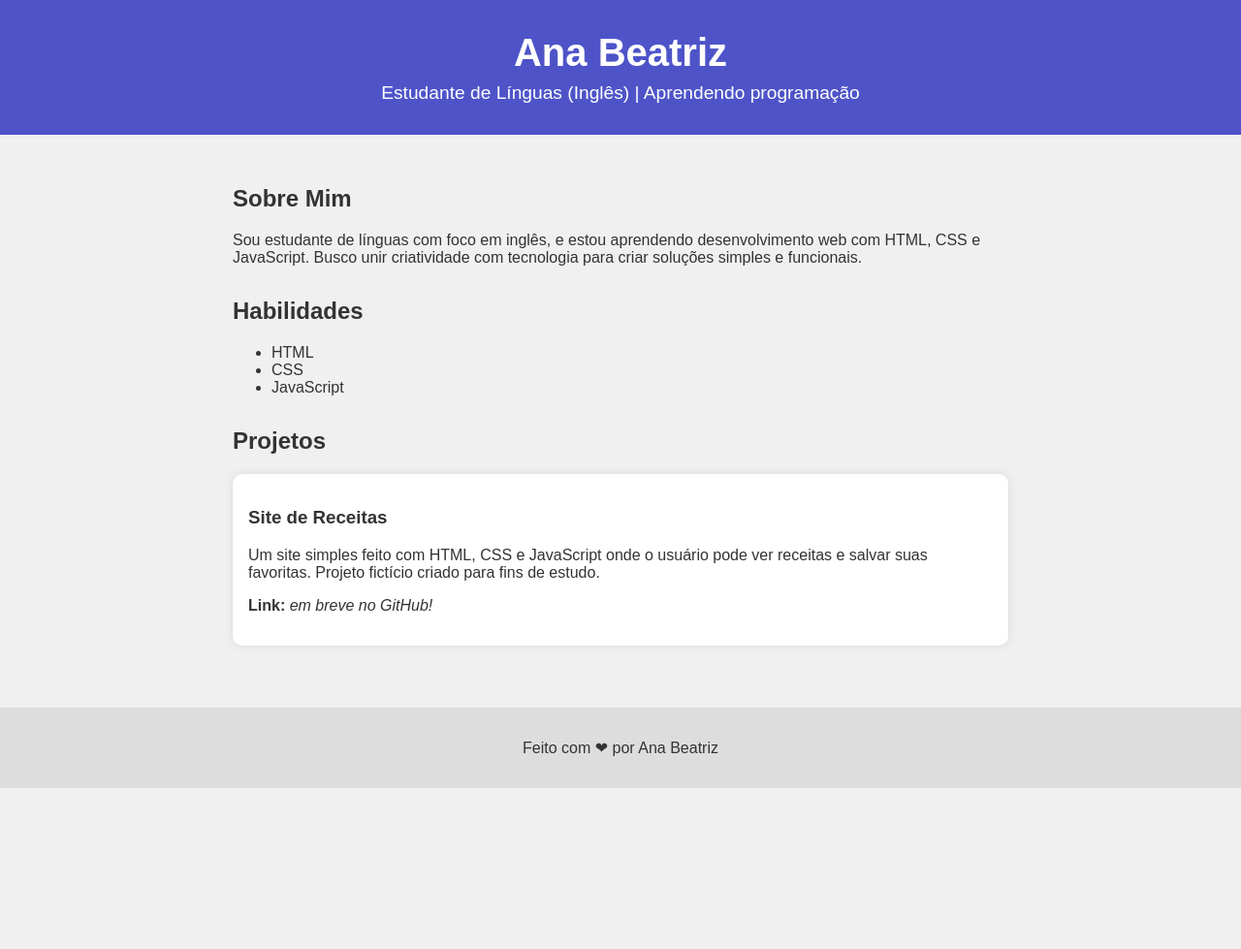
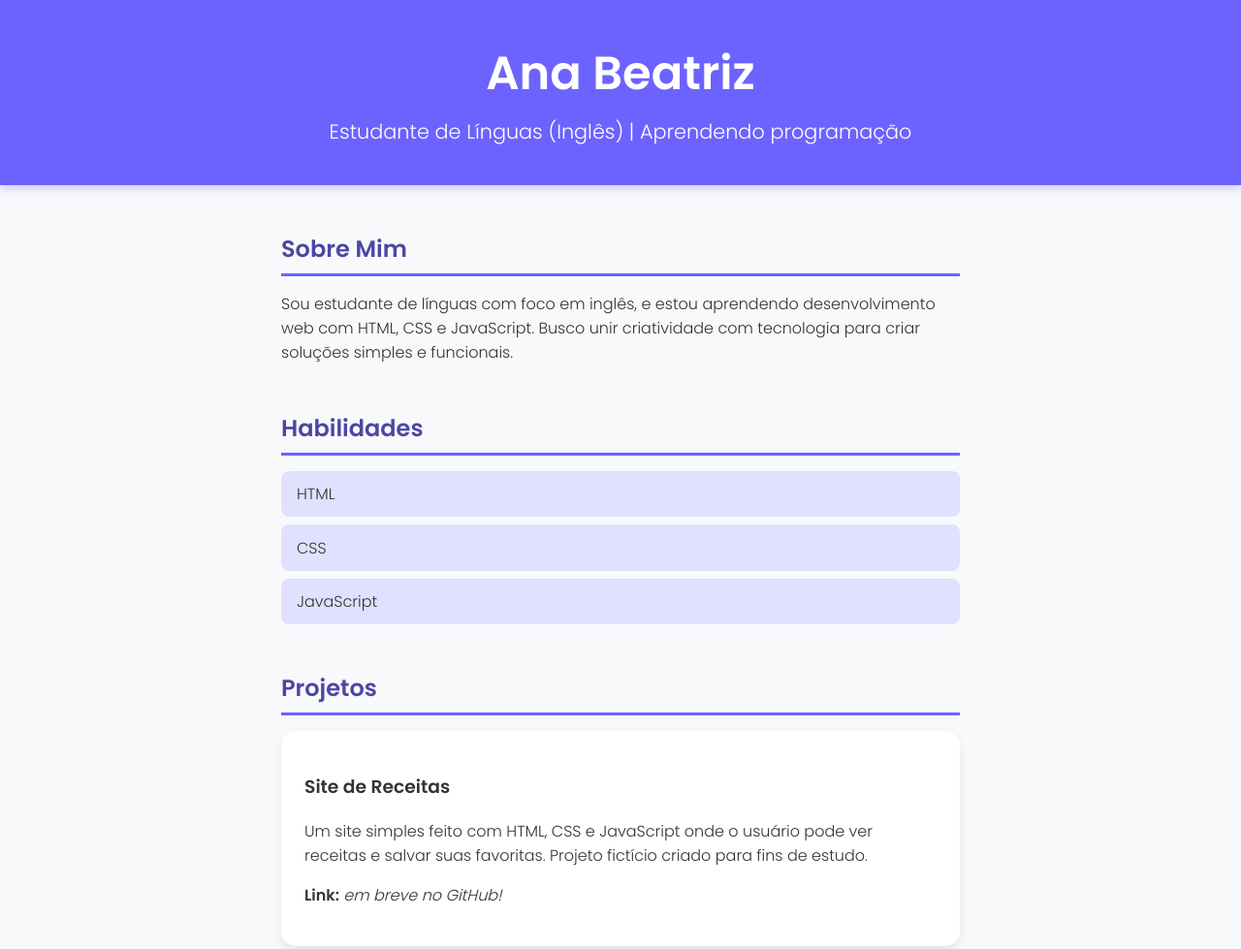
Before and after one commit to 0000Ana/Portif-lio-ana-programa-o, a plain HTML site: page index.html in a window 1280 px wide. Shown: the top 979 px of the page at 97% size. Before the commit the page ends 813 px from the top, so only its background shows below. Drawn offline with Linux system fonts and the light colour scheme.

Commit message:
Update style.css

```diff
--- a/style.css
+++ b/style.css
@@ -1,39 +1,79 @@
+@import url('https://fonts.googleapis.com/css2?family=Poppins:wght@300;600&display=swap');
+
 body {
   margin: 0;
-  font-family: Arial, sans-serif;
-  background: #f0f0f0;
+  font-family: 'Poppins', sans-serif;
+  background: #f9f9fb;
   color: #333;
 }
+
 header {
-  background: #4e54c8;
+  background: #6C63FF;
   color: white;
-  padding: 2rem;
+  padding: 2.5rem 1rem;
   text-align: center;
+  box-shadow: 0 4px 8px rgba(108, 99, 255, 0.3);
 }
+
 header h1 {
   margin: 0;
-  font-size: 2.5rem;
+  font-weight: 600;
+  font-size: 3rem;
 }
+
 header p {
   margin: 0.5rem 0 0;
-  font-size: 1.2rem;
+  font-weight: 300;
+  font-size: 1.3rem;
 }
+
 main {
-  padding: 2rem;
-  max-width: 800px;
-  margin: auto;
+  max-width: 700px;
+  margin: 3rem auto;
+  padding: 0 1rem;
 }
+
 section {
-  margin-bottom: 2rem;
+  margin-bottom: 3rem;
 }
+
+h2 {
+  font-weight: 600;
+  border-bottom: 3px solid #6C63FF;
+  padding-bottom: 0.5rem;
+  margin-bottom: 1rem;
+  color: #4b47a3;
+}
+
+ul {
+  list-style-type: none;
+  padding: 0;
+}
+
+ul li {
+  background: #e0e0ff;
+  margin-bottom: 0.5rem;
+  padding: 0.7rem 1rem;
+  border-radius: 8px;
+  font-weight: 500;
+}
+
 .projeto {
   background: white;
-  padding: 1rem;
-  border-radius: 10px;
-  box-shadow: 0 0 10px rgba(0,0,0,0.1);
+  padding: 1.5rem;
+  border-radius: 15px;
+  box-shadow: 0 6px 12px rgba(0, 0, 0, 0.08);
+  transition: transform 0.3s ease;
 }
+
+.projeto:hover {
+  transform: translateY(-8px);
+}
+
 footer {
   text-align: center;
-  padding: 1rem;
-  background: #ddd;
+  padding: 1.5rem;
+  background: #eaeaff;
+  color: #6C63FF;
+  font-weight: 600;
 }
```
